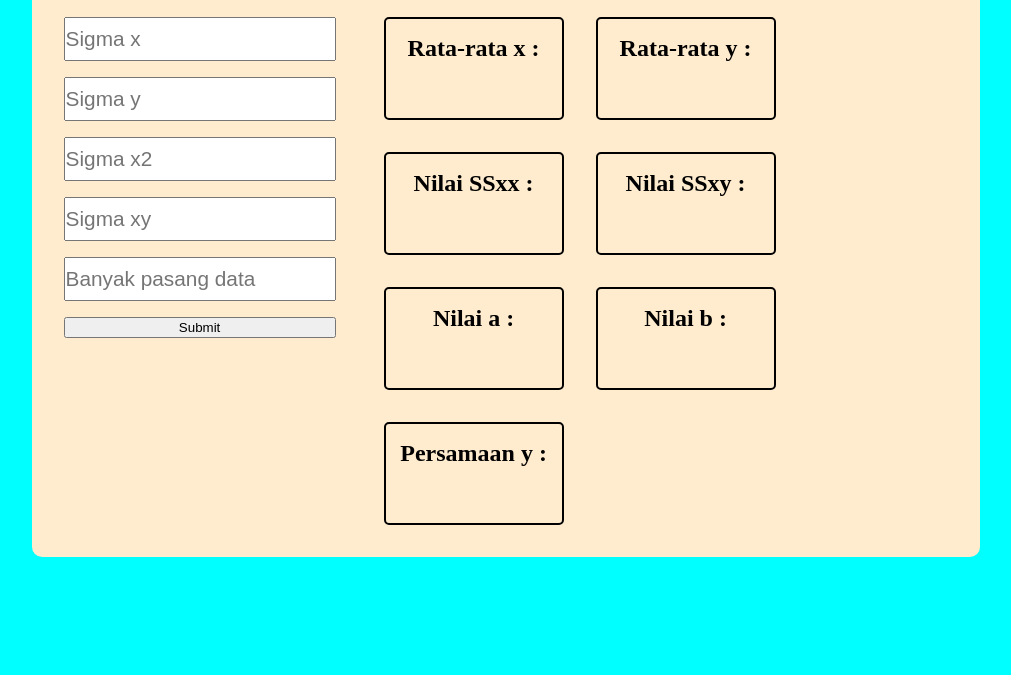
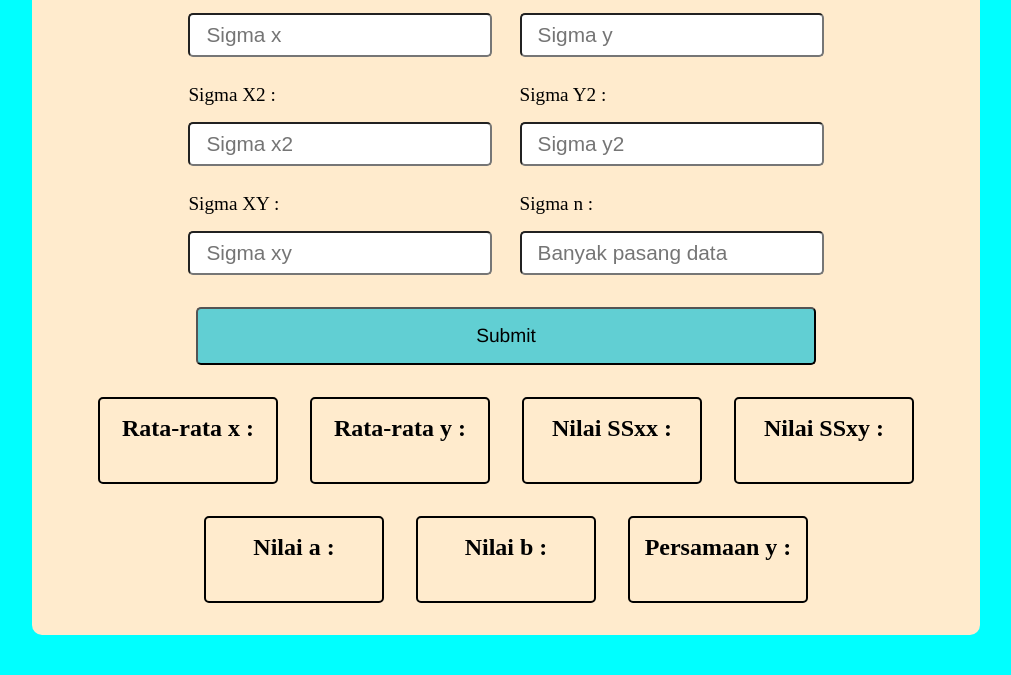
Before and after one commit to RIKO-FERNANDA-S/WEB-PENGHITUNG-GARIS-REGRESI, a plain HTML site: page index.html in a window 1280 px wide. Shown: the part 177-852 px from the top of the page, without its empty margins (134-1145 px from the left). Before the commit the page ends 816 px from the top, so only its background shows below. Drawn offline with Linux system fonts and the light colour scheme.

Commit message:
perbaikan ui

```diff
--- a/index.html
+++ b/index.html
@@ -11,12 +11,33 @@
     <section class="main">
 
       <div id="input" >
-        <input type="number" id="Sx" placeholder="Sigma x"/>
-        <input type="number" id="Sy" placeholder="Sigma y"/>
-        <input type="number" id="Sx2" placeholder="Sigma x2"/>
-        <!-- <input type="number" id="Sy2" placeholder="Sigma y2"/> -->
-        <input type="number" id="Sxy" placeholder="Sigma xy"/>
-        <input type="number" id="n" placeholder="Banyak pasang data"/>
+        <form action="">
+
+          <div>
+            <p>Sigma X :</p>
+            <input type="number" id="Sx" placeholder="Sigma x"/>
+          </div>
+          <div>
+            <p>Sigma Y :</p>
+            <input type="number" id="Sy" placeholder="Sigma y"/>
+          </div>
+          <div>
+            <p>Sigma X2 :</p>
+            <input type="number" id="Sx2" placeholder="Sigma x2"/>
+          </div>
+          <div>
+            <p>Sigma Y2 :</p>
+            <input type="number" id="Sy2" placeholder="Sigma y2"/>
+          </div>
+          <div>
+            <p>Sigma XY :</p>
+            <input type="number" id="Sxy" placeholder="Sigma xy"/>
+          </div>
+          <div>
+            <p>Sigma n :</p>
+            <input type="number" id="n" placeholder="Banyak pasang data"/>
+          </div>
+        </form>
         <button id="submit" >Submit</button>
       </div>
 
--- a/style.css
+++ b/style.css
@@ -1,17 +1,19 @@
+
 body {
+    padding: 2rem 0;
     background-color: aqua;
     display: flex;
     flex-direction: column;
     justify-content: center;
     align-items: center;
-    height: 100vh;
+    height: max-content;
 }
 
 .main{
     width: 70%;
     height: max-content;
     display: flex;
-    flex-direction: row;
+    flex-direction: column;
     gap: 1rem;
     background-color: blanchedalmond;
     padding: 2rem;
@@ -21,22 +23,49 @@ body {
 #input{
     display: flex;
     flex-direction: column;
+    flex-wrap: wrap;
+    align-items: center;
+    justify-content: center;
     gap: 1rem;
 }
 
+form{
+    width: 100%;
+    height: max-content;
+    display: flex;
+    flex-wrap: wrap;
+    gap: 1.7rem;
+    justify-content: center;
+}
+
+#input p{
+    margin: 0 0 1rem 0;
+    font-size: 1.2rem;
+}
+
 #input input{
-    padding: .5rem 0;
+    padding: .5rem 1rem;
     font-size: 1.3rem;
+    border-radius: 5px;
+}
+
+button{
+    padding: 1rem 0;
+    margin: 1rem 0;
+    border-radius: 5px;
+    background-color: rgb(97, 207, 211);
+    cursor: pointer;
+    width: 70%;
+    font-size: 1.2rem;
+    font-family: 'Franklin Gothic Medium', 'Arial Narrow', Arial, sans-serif;
 }
 
 .output{
     display: flex;
     width: 100%;
     height: max-content;
-    justify-content: space-around;
+    justify-content: center;
     flex-wrap: wrap;
-    justify-content: start;
-    margin-left: 2rem;
     gap: 2rem;
 }
 
@@ -55,5 +84,25 @@ body {
 }
 
 .output span h4{
-    margin: 1rem 0;
+    margin: 1rem 0 0 0;
 }
+
+
+@media (max-width: 768px){
+    .main{
+        flex-direction: column;
+    }
+
+    .output{
+        display: flex;
+        margin: 0;
+    }
+
+    .output span{
+        width: 40%;
+    }
+
+    .output span h4{
+        font-size: 1rem;
+    }
+}
```
